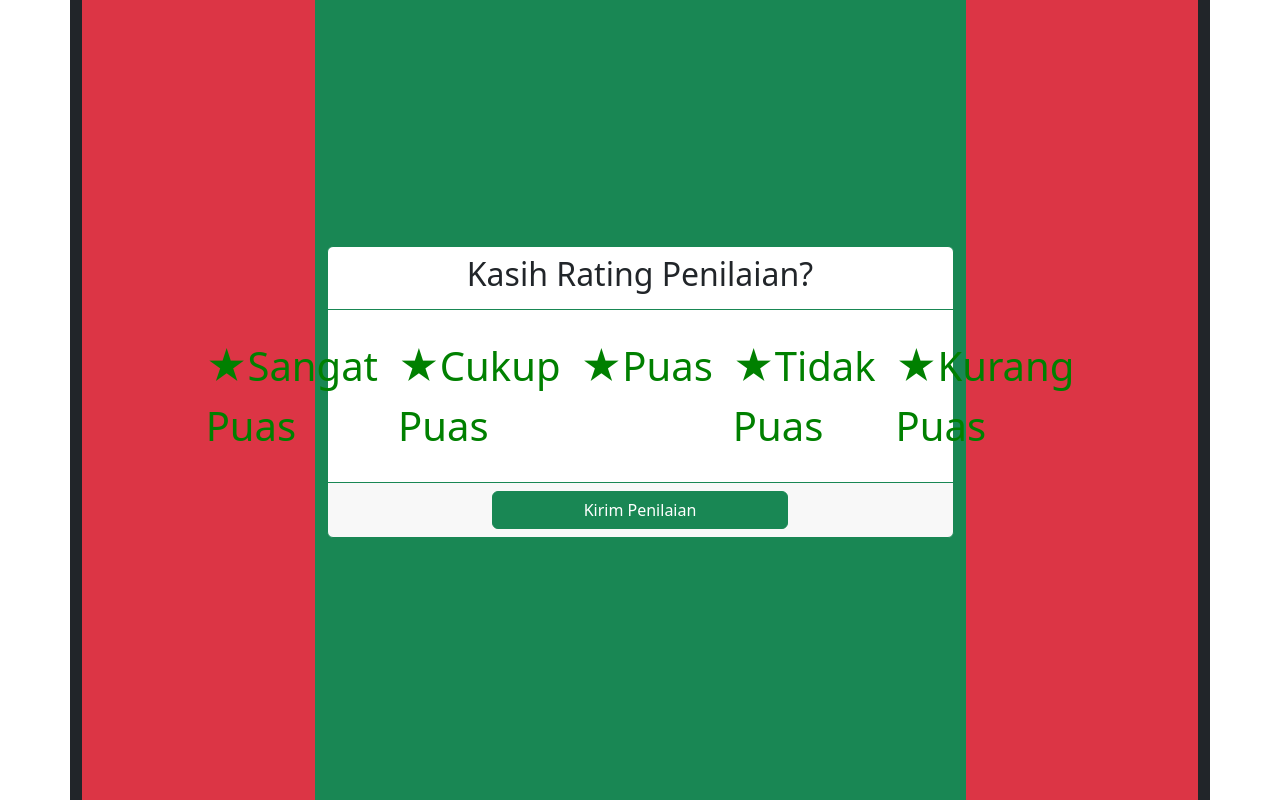
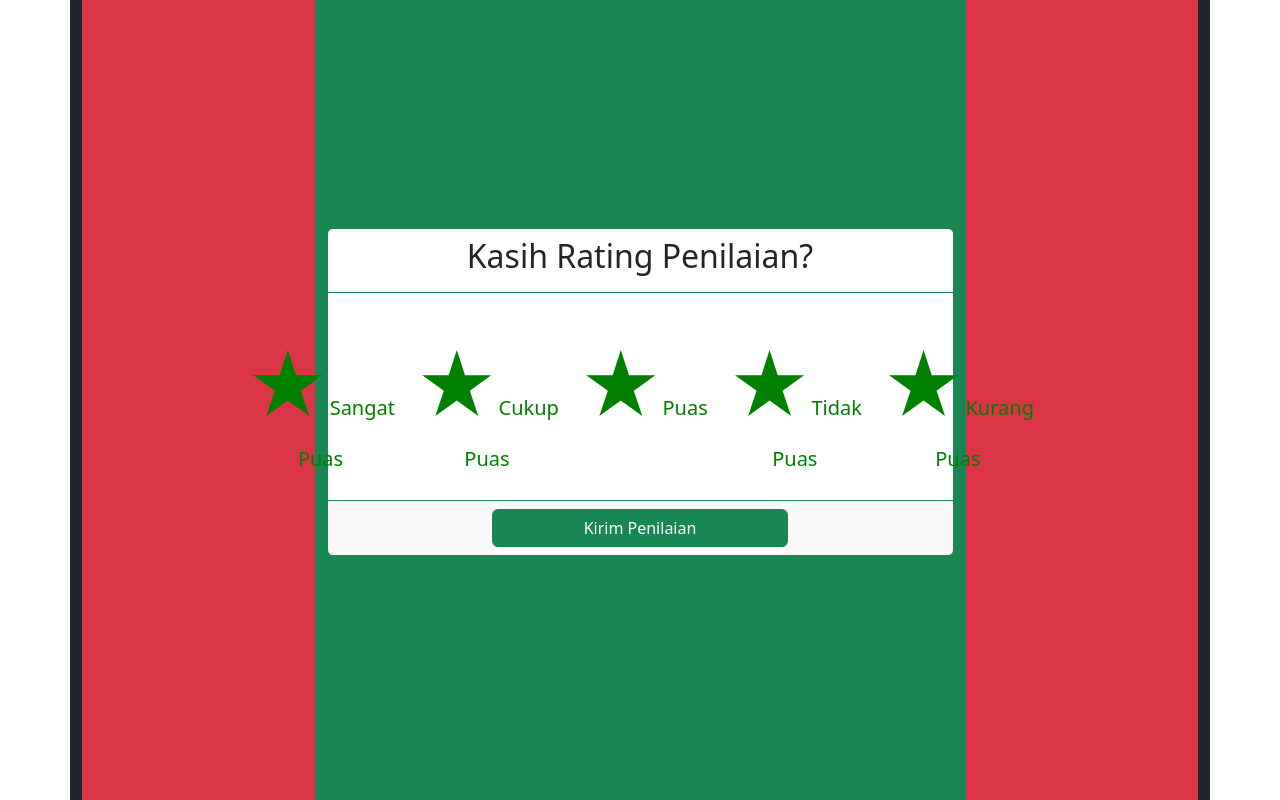
Before and after one commit to Nabilmuthi77/sipadu, a CodeIgniter app: the page made by application/views/masyarakat/ratingPenilaian.php in a window 1280 px wide. Run offline with CodeIgniter, Linux system fonts and the light colour scheme; data that the repository does not hold is empty.

Commit message:
Day 10.1

```diff
--- a/application/config/database.php
+++ b/application/config/database.php
@@ -77,7 +77,7 @@ $db['default'] = array(
 	'dsn'	=> '',
 	'hostname' => 'localhost',
 	'username' => 'root',
-	'password' => '',
+	'password' => 'RahasiaKita',
 	'database' => 'sipadu',
 	'dbdriver' => 'mysqli',
 	'dbprefix' => '',
--- a/application/views/masyarakat/ratingPenilaian.php
+++ b/application/views/masyarakat/ratingPenilaian.php
@@ -25,15 +25,16 @@
     flex-direction: column;
     align-items: center;
     margin: 10px;
+    text-align: center; /* Untuk mengatur teks ke tengah */
 }
 
 .star-label {
     color: green;
-        /* Ubah warna menjadi hijau */
-        font-size: 40px;
-        /* Ubah ukuran bintang sesuai kebutuhan */
+    font-size: 20px; /* Ubah ukuran font label sesuai kebutuhan */
     cursor: pointer;
+    margin-top: 5px; /* Jarak antara bintang dan label */
 }
+
 
 /* Style for radio buttons, you can use images for stars */
 input[type="radio"] {
@@ -43,12 +44,11 @@
 
 input[type="radio"]+label::before {
     content: "★";
-        /* Unicode karakter untuk bintang */
-        font-size: 40px;
-        /* Ubah ukuran bintang sesuai kebutuhan */
+    font-size: 80px; /* Ubah ukuran bintang sesuai kebutuhan */
     color: green;
     /* Ubah warna bintang sesuai kebutuhan */
 }
+
 
     /* Style untuk label tombol radio yang terpilih */
     input[type="radio"]:checked+label::before {
```
Lines whose indentation alone changed are shown as unchanged.
